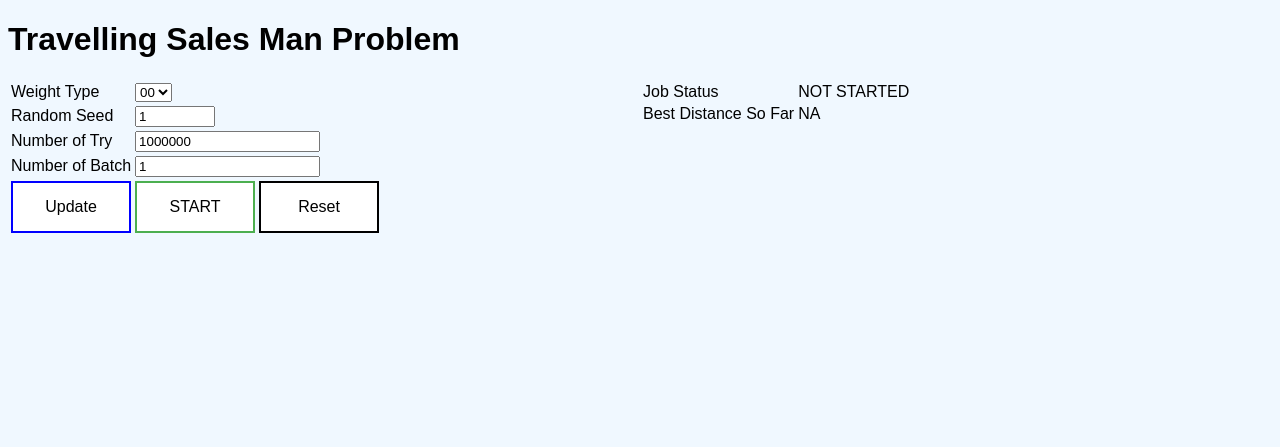
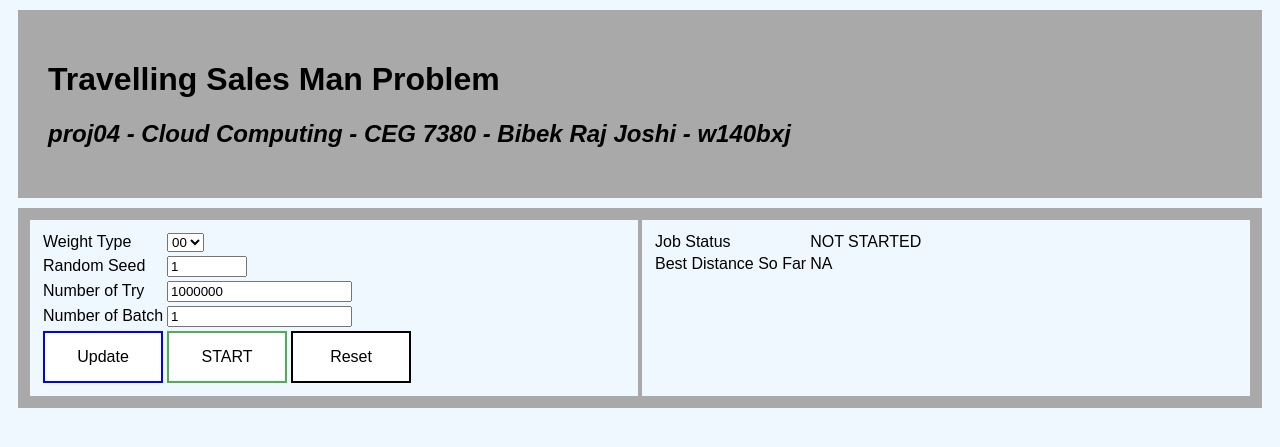
Before and after one commit to bibekrj/ceg7380_proj04, a Django app: page / in a window 1280 px wide. Shown: the top 447 px of the page. Run offline with Django 4.2, Linux system fonts and the light colour scheme.

Commit message:
working 90%

```diff
--- a/core/templates/core/index.html
+++ b/core/templates/core/index.html
@@ -19,10 +19,31 @@
 
         .main {
             display: flex;
+            background-color: darkgrey;
+            padding: 10px;
+            margin:10px;
         }
 
-        .side {
+        .main2{
+            background-color: darkgrey;
+            padding: 30px;
+            margin:10px;
+        }
+
+        .side1 {
             flex: 50%;
+            background-color: aliceblue;
+            margin:2px;
+            padding:10px;
+
+        }
+
+        .side2{
+            flex:50%;
+            background-color: aliceblue;
+            margin:2px;
+            padding:10px;
+
         }
 
         #submit,
@@ -84,11 +105,15 @@
 </head>
 
 <body>
+    <div class="main2">
 
     <h1> Travelling Sales Man Problem</h1>
+    <h2> <em>proj04 -  Cloud Computing - CEG 7380 - Bibek Raj Joshi - w140bxj </em></h2>
+
+    </div>
 
     <div class='main'>
-        <div class='side'>
+        <div class='side1'>
             <table>
                 <form action="" method="post">
                     {% csrf_token %}
@@ -110,8 +135,8 @@
                         <td colspan=2>{{form.numOfBatch}}</td>
                     </tr>
                     <tr>
+                         <td><button type='submit' value='update' name='update' id="update">Update</a></button></td>
 
-                        <td><button type='submit' value='update' name='update' id="update">Update</a></button></td>
                         {% if jbstatus == "nstarted" %}
                         <td><button type="submit" name='submit' value='submit' id="submit">START</button></td>
                         {% else %}
@@ -123,7 +148,7 @@
                 </form>
             </table>
         </div>
-        <div class='side'>
+        <div class='side2'>
 
             <table>
                 <tr>
--- a/core/views.py
+++ b/core/views.py
@@ -30,7 +30,32 @@ def index(request):
         form = TSPForm(request.POST)
         j_status = os.popen("ssh "+ owens + " squeue -u w140bxj | tail -1 | awk '{print $5}' " ).read().rstrip('\n')
         print(j_status)
-        if j_status == "R":
+
+
+        bestFile = os.path.exists('best.txt')
+
+        if bestFile:
+            print('bestfileFound')
+            bestFile_ = open('best.txt','r')
+            bestFile_all_content = bestFile_.readlines()
+            bestFile_type = bestFile_all_content[0].rstrip('\n')
+            bestFile_distance = bestFile_all_content[1].rstrip('\n')
+            print(bestFile_type, "The type of response")
+            print(bestFile_distance, "the distance")
+            bestFile_.close()
+            os.popen('rm best.txt')
+
+            context={
+                'form': form,
+                'newdist': 'found',
+                'distVal': bestFile_distance,
+                'jbstatus': 'nstarted',
+                'message': "Best Distance Found"
+            }
+
+
+
+        elif j_status == "R":
             jobnumber = os.popen("ssh "+ owens + " squeue -u w140bxj | tail -1 | awk '{print $3}' " ).read().rstrip('\n')
             batch_number = jobnumber+ " of "+str(request.POST['numOfBatch'])
             context = {
@@ -90,19 +115,9 @@ def index(request):
         picklefilename = pickleReader('initialGuess.pickle')
 
         print('about to call workflow')
+        global work
         work = subprocess.Popen([value/"workflow.sh", weightType, picklefilename, randomSeed, numOfTrys, numOfBatch, current_best_distance ])
-
-        # print('workflow  should be complete', work.communicate())
-
-        # best = os.system('echo $?')
-        # print("The last exit code is ", best)
-        # while True:
-        #     file_exists = os.path.exists('readme.txt')
-        #     if file_exists:
-        #         best = open('bestFound.txt', 'r')
-        #         bestcontent= best.read()
-        #         best.close()
-        #         False
+        # print(work)
 
         context = {
             'form': form,
@@ -119,19 +134,21 @@ def index(request):
         print(j_status)
         if j_status == "PD":
             j_id = os.popen("ssh "+ owens + " squeue -u w140bxj | tail -1 | awk '{print $1}' " ).read().rstrip('\n')
-            print('founding runnign job on owens')
+            print('First condition: looking for  running job on owens')
             os.system('touch STOP')
             os.system("ssh " +owens+" scancel "+str(j_id))
+            message_d = 'Stop Without Care'
         else:
             os.system('touch STOP')
             time.sleep(10)
             j_id = os.popen("ssh "+ owens + " squeue -u w140bxj | tail -1 | awk '{print $1}' " ).read().rstrip('\n')
-            print('founding runnign job on owens')
+            print('Second Condition: looking for   runnign job on owens')
             os.system("ssh " +owens+" scancel "+str(j_id))
+            message_d = 'Stopped with Values'
 
         context = {
             'form': form,
-            'message': 'STOPPED',
+            'message': message_d,
             'jbstatus': 'nstarted'
         }
 
@@ -151,7 +168,7 @@ def index(request):
             j_id = os.popen("ssh "+ owens + " squeue -u w140bxj | tail -1 | awk '{print $1}' " ).read().rstrip('\n')
             os.system("ssh " +owens+" scancel "+str(j_id))
 
-
+        work.kill()
 
 
     return render(request, 'core/index.html', context)
```
Also changed, not shown: 6 other files.
